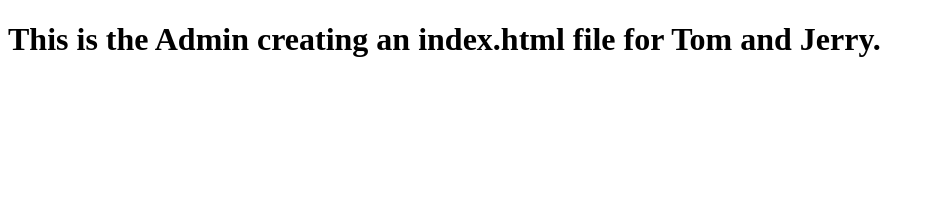
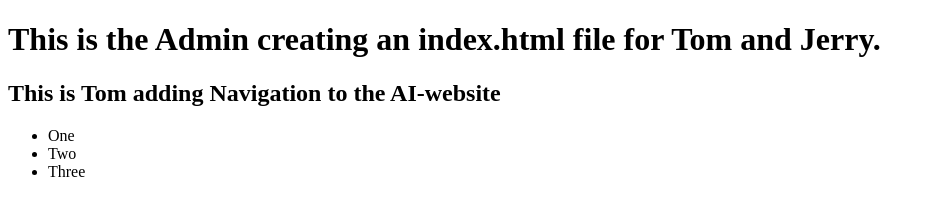
Before and after one commit to HephtronCode/ai-startup-website, a plain HTML site: page index.html in a window 1280 px wide. Shown: the whole page, without its empty margins (0-935 px from the left). Drawn offline with Linux system fonts and the light colour scheme.

Commit message:
Update navigation bar

```diff
--- a/index.html
+++ b/index.html
@@ -6,7 +6,12 @@
     <title>DevOps Project</title>
 </head>
 <body>
-    <h1>This is the Admin creating an index.html file for Tom and Jerry.
-</h1>
+    <h1>This is the Admin creating an index.html file for Tom and Jerry.</h1>
+    <h2>This is Tom adding Navigation to the AI-website</h2>
+    <ul>
+        <li>One</li>
+        <li>Two</li>
+        <li>Three</li>
+    </ul>
 </body>
 </html>
```
